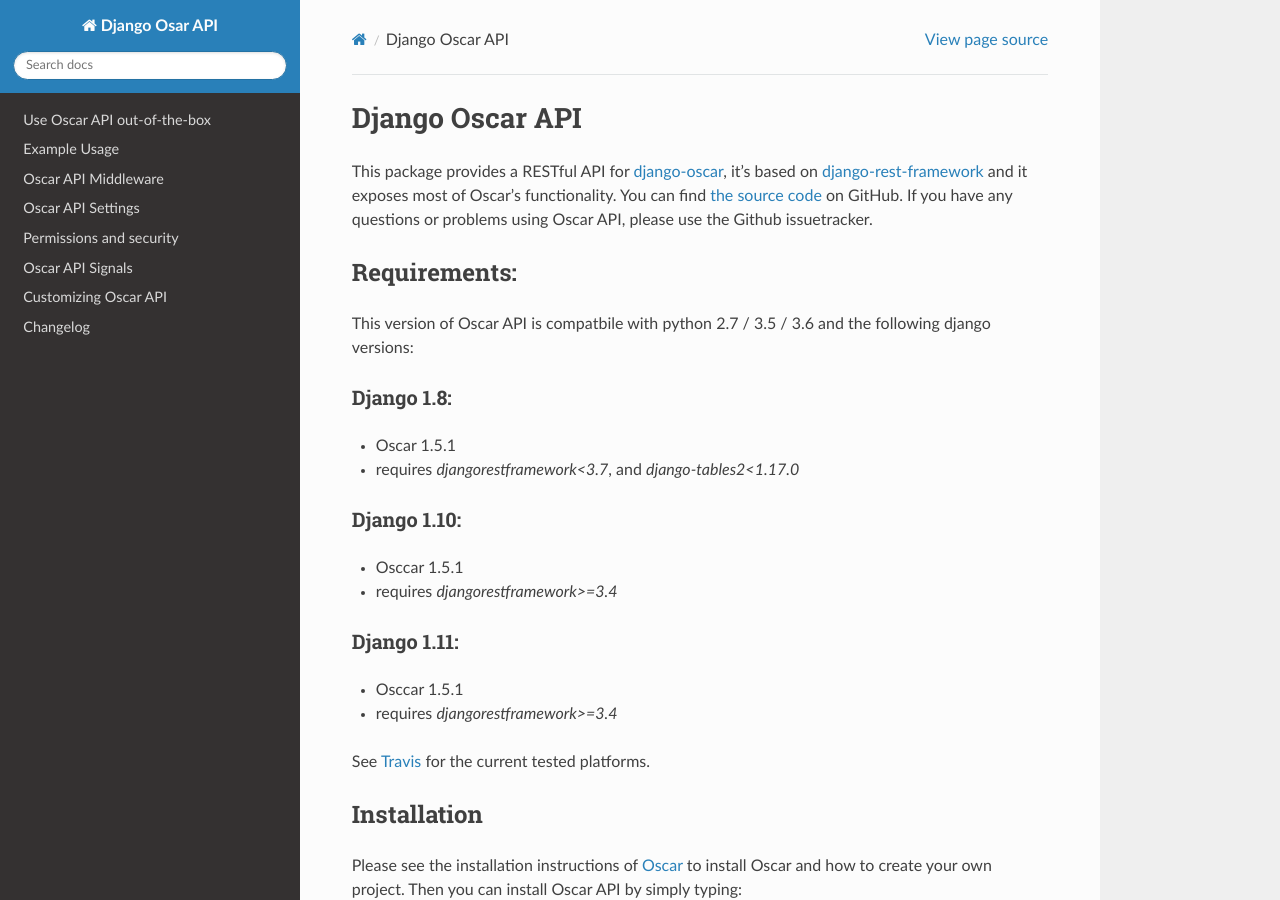
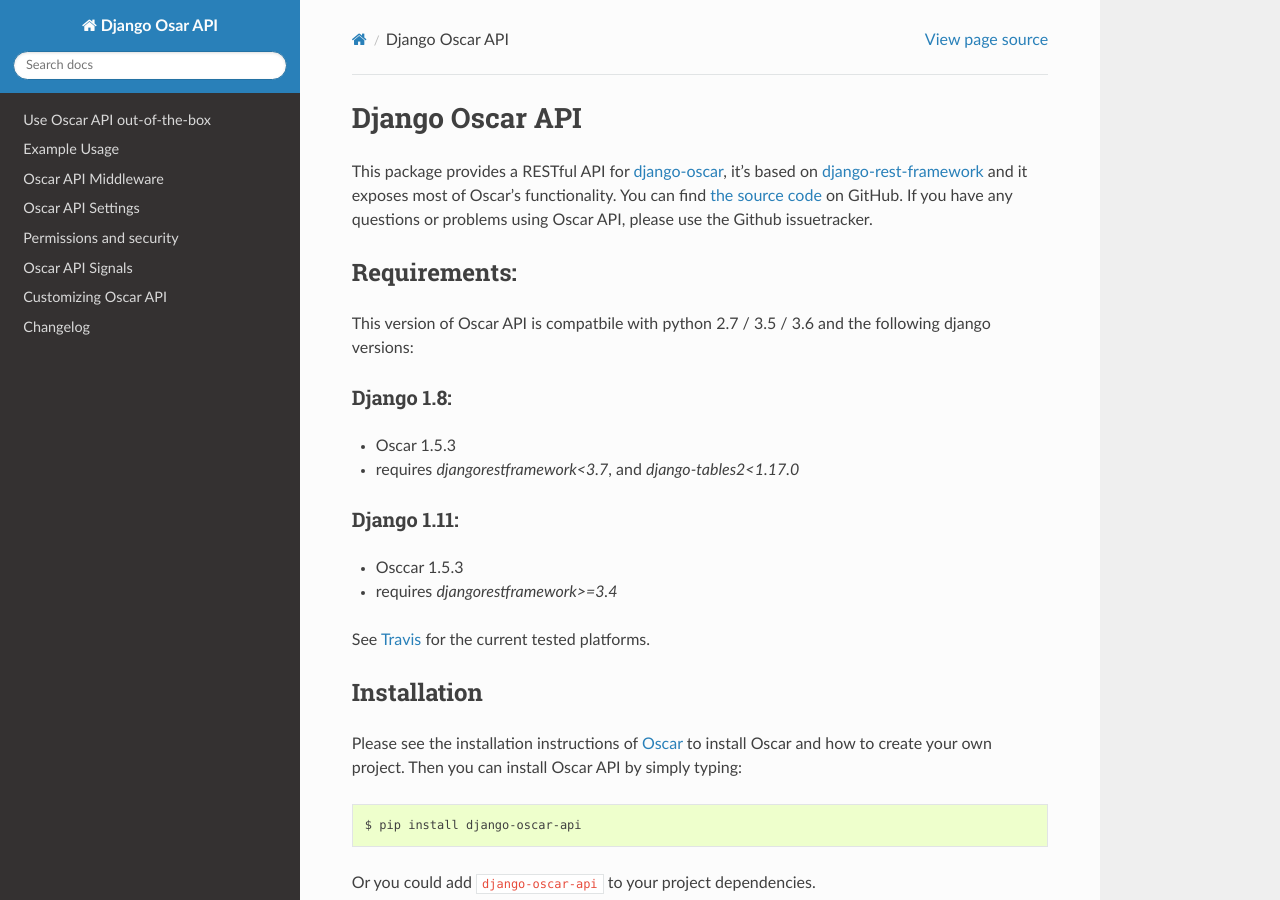
Before and after one commit to django-oscar/django-oscar-api, a Sphinx documentation site: the page built from docs/source/index.rst, in a window 1280 px wide and 900 px high. Built offline with Sphinx 7.4.7 and the Read the Docs theme 2.0.0, drawn with Linux system fonts in a browser that asks for light colours.

Commit message:
Updated Django and Oscar versions. Removed 1.10 from docs

```diff
--- a/docs/source/index.rst
+++ b/docs/source/index.rst
@@ -17,17 +17,12 @@
 
 Django 1.8:
 ~~~~~~~~~~~
-- Oscar 1.5.1
+- Oscar 1.5.3
 - requires `djangorestframework<3.7`, and `django-tables2<1.17.0`
-
-Django 1.10:
-~~~~~~~~~~~~
-- Osccar 1.5.1
-- requires `djangorestframework>=3.4`
 
 Django 1.11:
 ~~~~~~~~~~~~
-- Osccar 1.5.1
+- Osccar 1.5.3
 - requires `djangorestframework>=3.4`
 
 
```
Also changed, not shown: .travis.yml.
